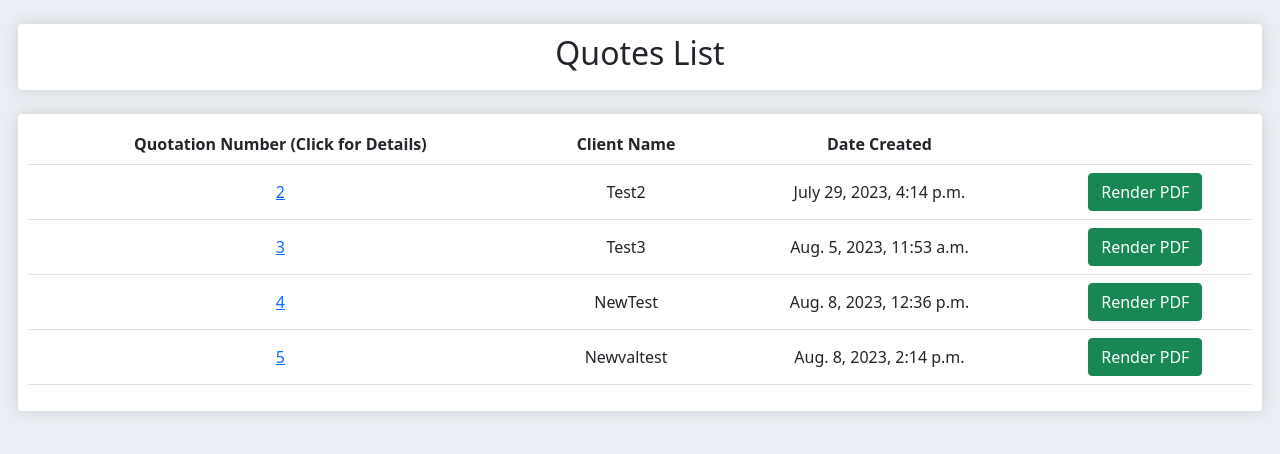
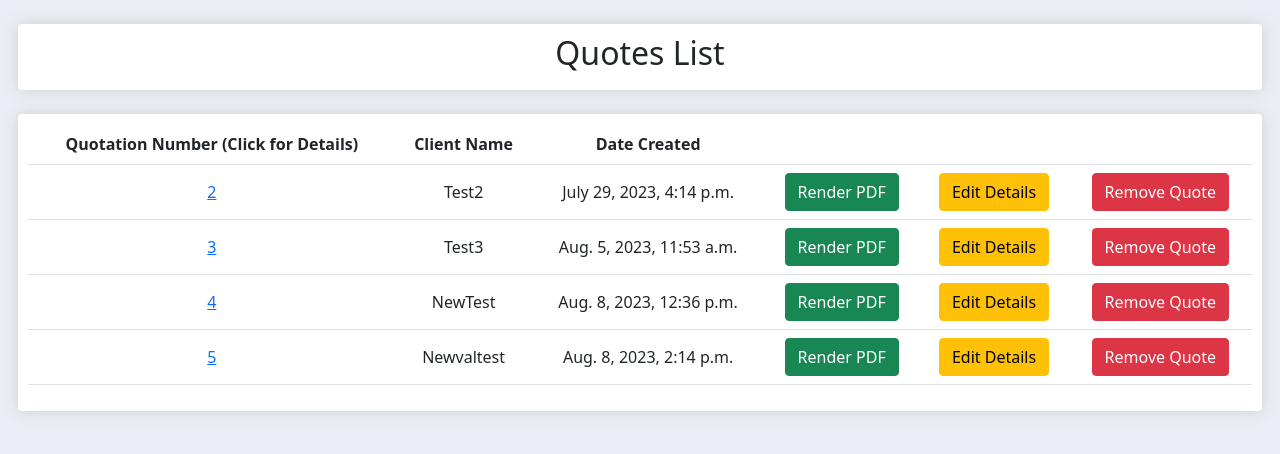
Before and after one commit to Kausar-De/Powertree-Quotation-Portal, a Django app: page /quotelist/ in a window 1280 px wide. Shown: the part 71-525 px from the top of the page. Run offline with Django 4.2, Linux system fonts and the light colour scheme; a user stored in the database is signed in; data comes from the database, SQL or seed files in the repository; some libraries are stand-ins or nearby versions.

Commit message:
Added edit and delete options to quote list

```diff
--- a/quoteform/templates/quoteform/quotelist.html
+++ b/quoteform/templates/quoteform/quotelist.html
@@ -18,6 +18,8 @@
                         <th>Client Name</th>
                         <th>Date Created</th>
                         <th></th>
+                        <th></th>
+                        <th></th>
                     </tr>
                     {% for quote in quotes %}
                     <tr>
@@ -25,6 +27,8 @@
                         <td>{{quote.name}}</td>
                         <td>{{quote.created_date}}</td>
                         <td><a style="text-decoration: none; color: white;" href="{% url 'renderpdf' pk=quote.pk %}"><button class="btn btn-success">Render PDF</button></a></td>
+                        <td><a style="text-decoration: none; color: white;" href="{% url 'updatequote' pk=quote.pk %}"><button class="btn btn-warning">Edit Details</button></a></td>
+                        <td><a style="text-decoration: none; color: white;" href="{% url 'removequote' pk=quote.pk %}"><button class="btn btn-danger">Remove Quote</button></a></td>
                     </tr>
                     {% endfor %}
                 </tbody>
--- a/quoteform/templates/quoteform/removequote.html
+++ b/quoteform/templates/quoteform/removequote.html
@@ -14,7 +14,7 @@
                 {% csrf_token %}
 
                 <a class="btn btn-sm btn-warning" href="{% url 'quotelist' %}">Cancel</a>
-                <input class="btn btn-sm btn-danger" type="submit" name="Confirm">
+                <input class="btn btn-sm btn-danger" type="submit" name="Confirm" value="Confirm">
             </form>
 
         </div>
```
